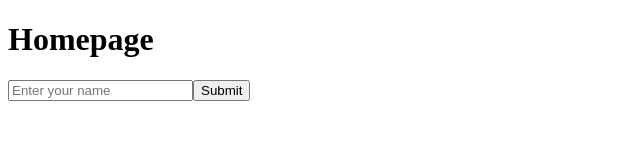
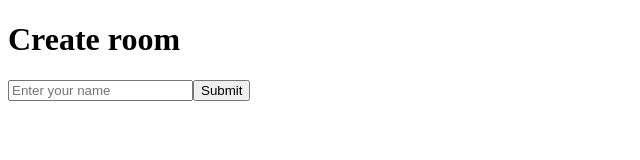
Before and after one commit to tbroadley/forearm-scale, a React (Vite) app in the folder client/: page / in a window 1280 px wide. Shown: the top 160 px of the page, without its empty margins (0-640 px from the left). Built offline with nearby package versions, Linux system fonts and the light colour scheme.

Commit message:
Rename more pages

```diff
--- a/client/src/components/Homepage.tsx
+++ b/client/src/components/Homepage.tsx
@@ -14,7 +14,7 @@ const Homepage: React.FC = () => {
 
   return (
     <div>
-      <h1>Homepage</h1>
+      <h1>Create room</h1>
       <input
         type="text"
         value={name}
--- a/client/src/components/LoggedOutRoom.tsx
+++ b/client/src/components/LoggedOutRoom.tsx
@@ -23,7 +23,7 @@ const LoggedOutRoom: React.FC = () => {
 
   return (
     <div>
-      <h1>Join room {roomId}</h1>
+      <h1>Join room</h1>
       <input
         type="text"
         value={name}
```
